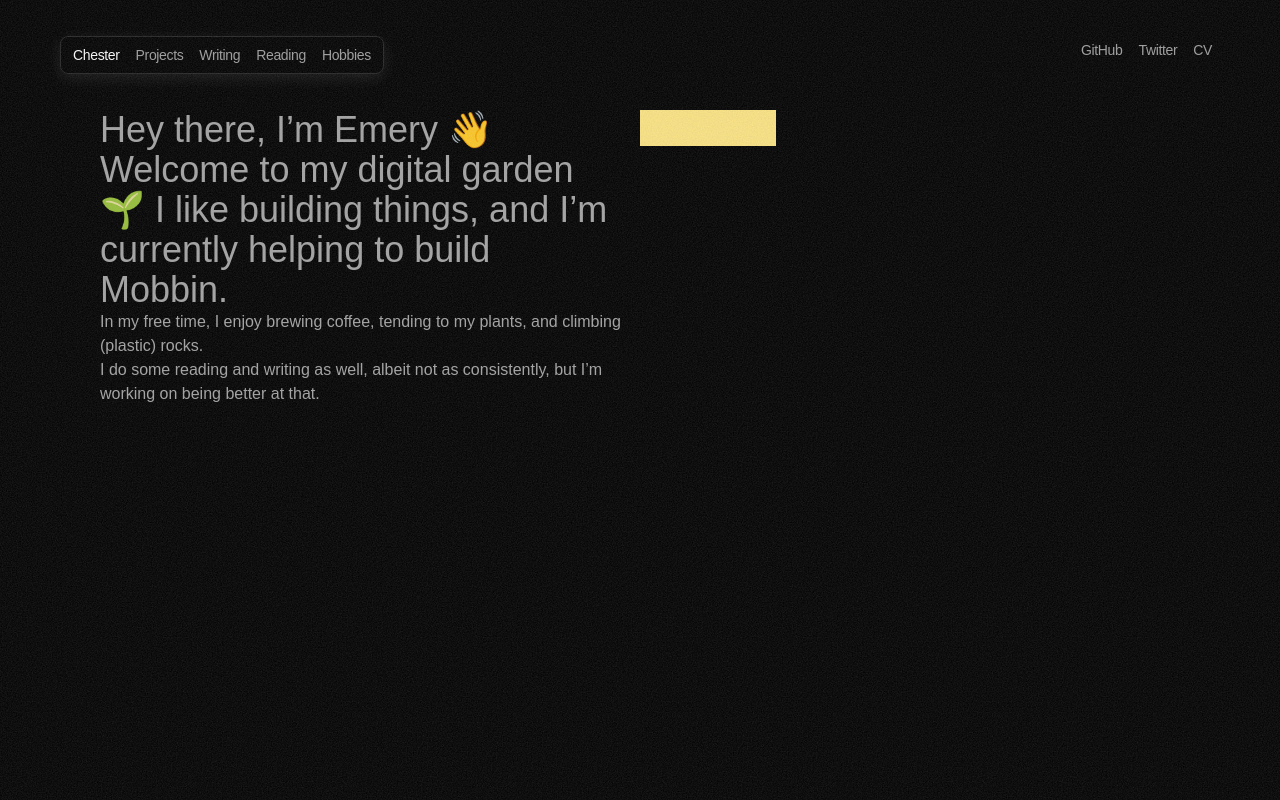
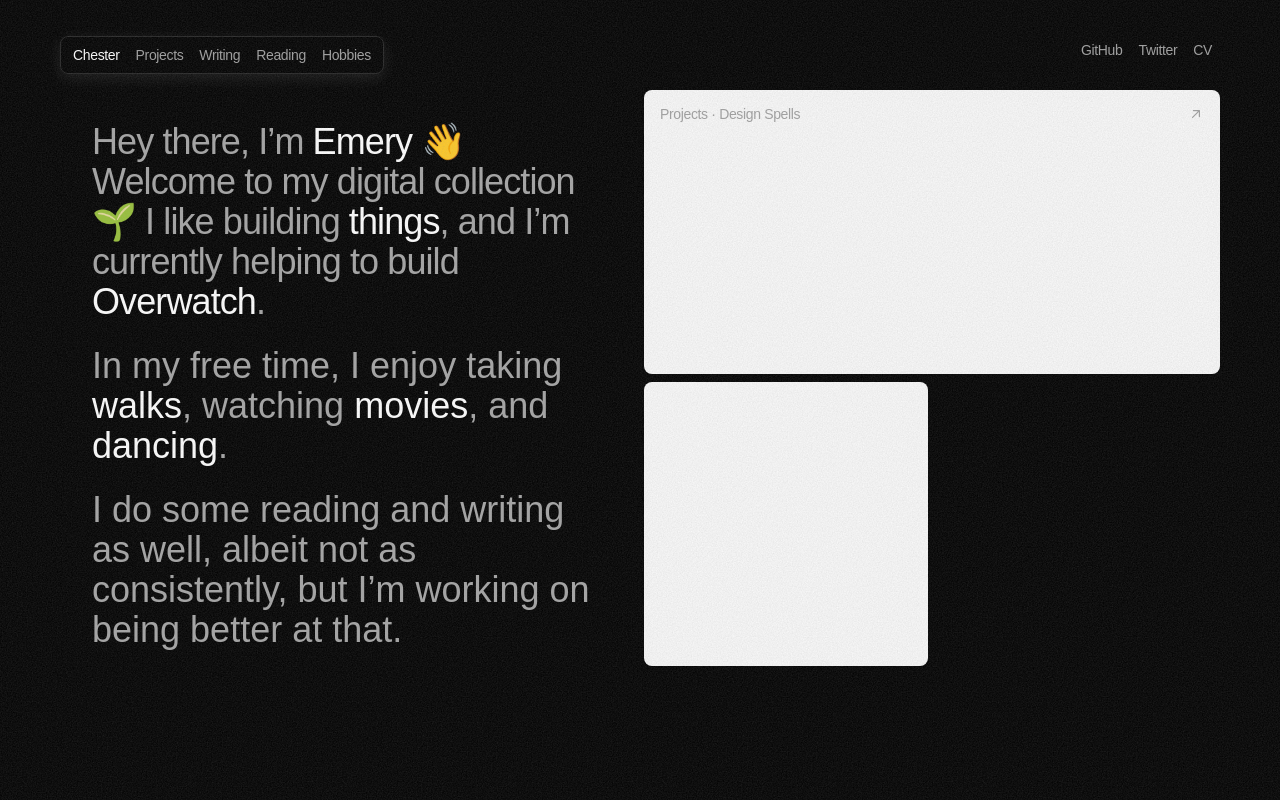
Before and after one commit to codemerything/portfolio, a React (Vite) app: page / in a window 1280 px wide. Built offline with nearby package versions, Linux system fonts and the light colour scheme; a web font is replaced by a local one.

Commit message:
feat(ui): add ideal div box

```diff
--- a/src/components/Tester.jsx
+++ b/src/components/Tester.jsx
@@ -1,85 +1,71 @@
 export default function Home() {
   return (
-    <section className="text-lightGray mx-10 mt-5 grid grid-cols-1 space-x-3.5 sm:grid-flow-row-dense sm:grid-cols-2 lg:grid-cols-3 xl:grid-cols-4">
+    <section className="text-lightGray grid grid-cols-1 sm:grid-flow-row-dense sm:grid-cols-2 lg:grid-cols-3 xl:grid-cols-4">
       <div className="row-span-2 px-1 pb-2 sm:col-span-2 lg:aspect-square">
-        <p className="text-2xl sm:text-3xl lg:text-4xl">
-          Hey there, I’m Emery 👋 Welcome to my digital garden 🌱 I like
-          building things, and I’m currently helping to build Mobbin.
-        </p>
-        <p>
-          In my free time, I enjoy brewing coffee, tending to my plants, and
-          climbing (plastic) rocks.
-        </p>{" "}
-        <p>
-          I do some reading and writing as well, albeit not as consistently, but
-          I’m working on being better at that.
-        </p>
+        <div className="h-full w-full p-4 sm:p-8">
+          <p className="text-2xl tracking-tight sm:text-3xl lg:text-4xl">
+            Hey there, I’m{" "}
+            <a className="cursor-alias text-white hover:underline hover:decoration-wavy">
+              Emery
+            </a>{" "}
+            👋 Welcome to my digital collection 🌱 I like building{" "}
+            <span className="text-white">things</span>, and I’m currently
+            helping to build <span className="text-white">Overwatch</span>.
+          </p>
+          <p className="mt-6 text-2xl sm:text-3xl lg:text-4xl">
+            In my free time, I enjoy taking{" "}
+            <span className="text-white">walks</span>, watching{" "}
+            <span className="text-white">movies</span>, and{" "}
+            <span className="text-white">dancing</span>.
+          </p>{" "}
+          <p className="mt-6 text-2xl sm:text-3xl lg:text-4xl">
+            I do some reading and writing as well, albeit not as consistently,
+            but I’m working on being better at that.
+          </p>
+        </div>
       </div>
 
-      <div className="flex w-[50%] flex-col">
-        <div className="h-9 w-full bg-amber-200"></div>
+      <div className="aspect-[2] px-1 pb-2 sm:col-span-2">
+        <div className="group h-full w-full overflow-hidden rounded-lg bg-neutral-50 transition-colors focus-within:bg-neutral-100 hover:bg-neutral-100">
+          {/* image later */}
+
+          <div className="flex items-center justify-between pt-2 pr-2 pl-4 text-sm tracking-tight text-neutral-400">
+            <span className="py-1.5">
+              <a
+                className="transition-colors hover:text-neutral-500 hover:underline focus-visible:text-neutral-500 focus-visible:underline focus-visible:ring-4 focus-visible:ring-blue-200"
+                data-state="closed"
+                href="/projects"
+              >
+                Projects
+              </a>
+              &nbsp;·&nbsp;Design Spells
+            </span>
+            <a
+              href="https://designspells.com?ref=chester"
+              target="_blank"
+              className="group-focus-within:shadow-skeuo group-hover:shadow-skeuo flex h-8 w-8 cursor-alias items-center justify-center rounded-full transition-colors group-focus-within:bg-white group-focus-within:text-neutral-900 group-hover:bg-white group-hover:text-neutral-900 focus-visible:ring-4 focus-visible:ring-blue-200"
+              data-state="closed"
+            >
+              <svg
+                xmlns="http://www.w3.org/2000/svg"
+                viewBox="0 0 20 20"
+                fill="currentColor"
+                className="h-4 w-4"
+              >
+                <path
+                  fill-rule="evenodd"
+                  d="M5.22 14.78a.75.75 0 001.06 0l7.22-7.22v5.69a.75.75 0 001.5 0v-7.5a.75.75 0 00-.75-.75h-7.5a.75.75 0 000 1.5h5.69l-7.22 7.22a.75.75 0 000 1.06z"
+                  clip-rule="evenodd"
+                ></path>
+              </svg>
+            </a>
+          </div>
+        </div>
+      </div>
+
+      <div className="aspect-square px-1 pb-2">
+        <div className="group h-full w-full overflow-hidden rounded-lg bg-neutral-50 transition-colors focus-within:bg-neutral-100 hover:bg-neutral-100"></div>
       </div>
     </section>
   )
 }
-
-export function AboutMe() {
-  return (
-    <div className="bg-darkMode h-fit rounded-2xl p-5">
-      <div className="mb-5 flex items-center space-x-5 leading-3">
-        <img
-          src="https://i.pravatar.cc/150"
-          alt="image"
-          className="w-[92px] rounded-full"
-        />
-        <div>
-          <h1 className="text-lightWhite text-2xl font-medium">Emery</h1>
-          <p>Software Engineer</p>
-        </div>
-      </div>
-      <p className="text-lightWhite text-md mb-3">About</p>
-      <p className="leading-5 tracking-tight">
-        Hey I'm Josh, a UX designer currently crafting beautiful experiences for
-        BBC. I'm seriously passionate about the intersection of art and design.
-        I am dedicated to crafting human-centred design experiences that feel
-        like magic when you use them. I have over ten years experience solving
-        complex problems and building sustainable products.{" "}
-      </p>
-    </div>
-  )
-}
-
-export function Experience({ year, company, role, location, highlight }) {
-  return (
-    <section className="relative mt-[25px] flex items-start">
-      <div className="w-[100px]">
-        <p className={highlight}>{year}</p>
-      </div>
-      <div className="text-lightWhite flex flex-col">
-        <p className="font-medium">{role}</p>
-        <p className="flex items-center">
-          {company}
-          <span className="ml-1">↗</span>
-        </p>
-        <p className="text-lightGray">{location}</p>
-      </div>
-    </section>
-  )
-}
-
-export function Projects({ year, projectName, description }) {
-  return (
-    <section className="relative mt-[25px] flex items-start text-[15px]">
-      <div className="w-[200px]">
-        <p>{year}</p>
-      </div>
-      <div className="text-lightWhite flex flex-col">
-        <div className="flex">
-          <p className="flex items-center underline">{projectName}</p>
-          <span className="ml-1">↗</span>
-        </div>
-        <p className="text-lightGray">{description}</p>
-      </div>
-    </section>
-  )
-}
```
